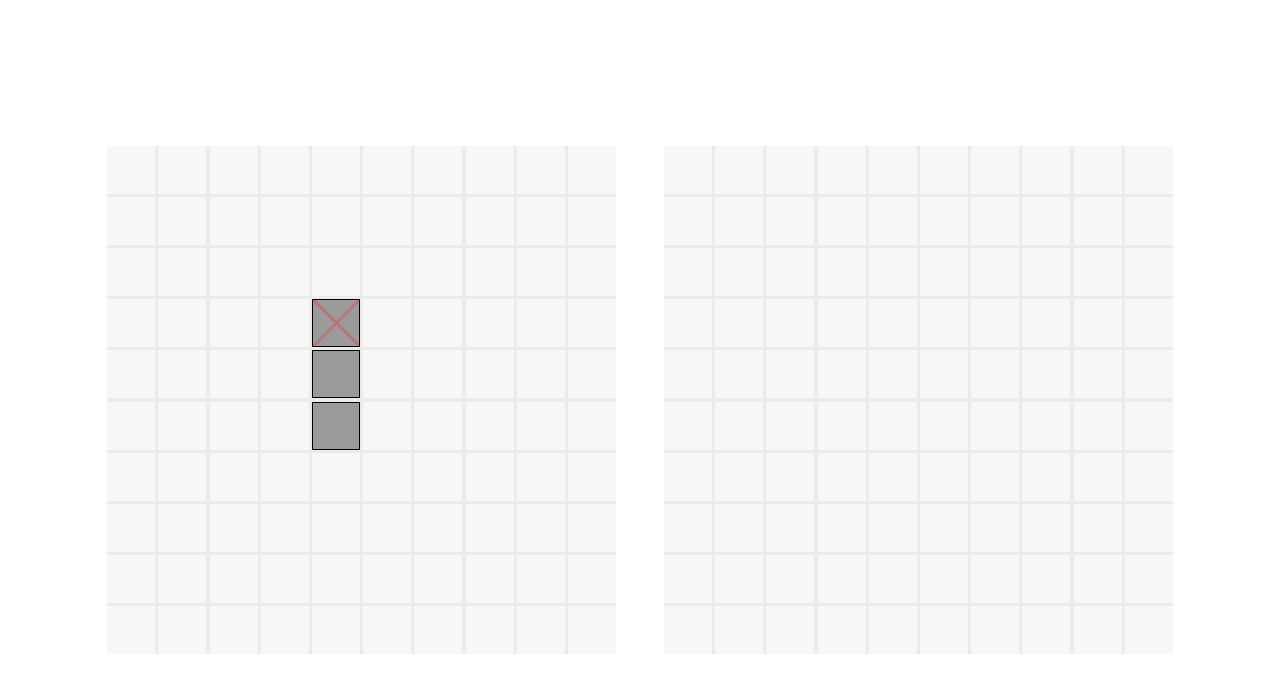
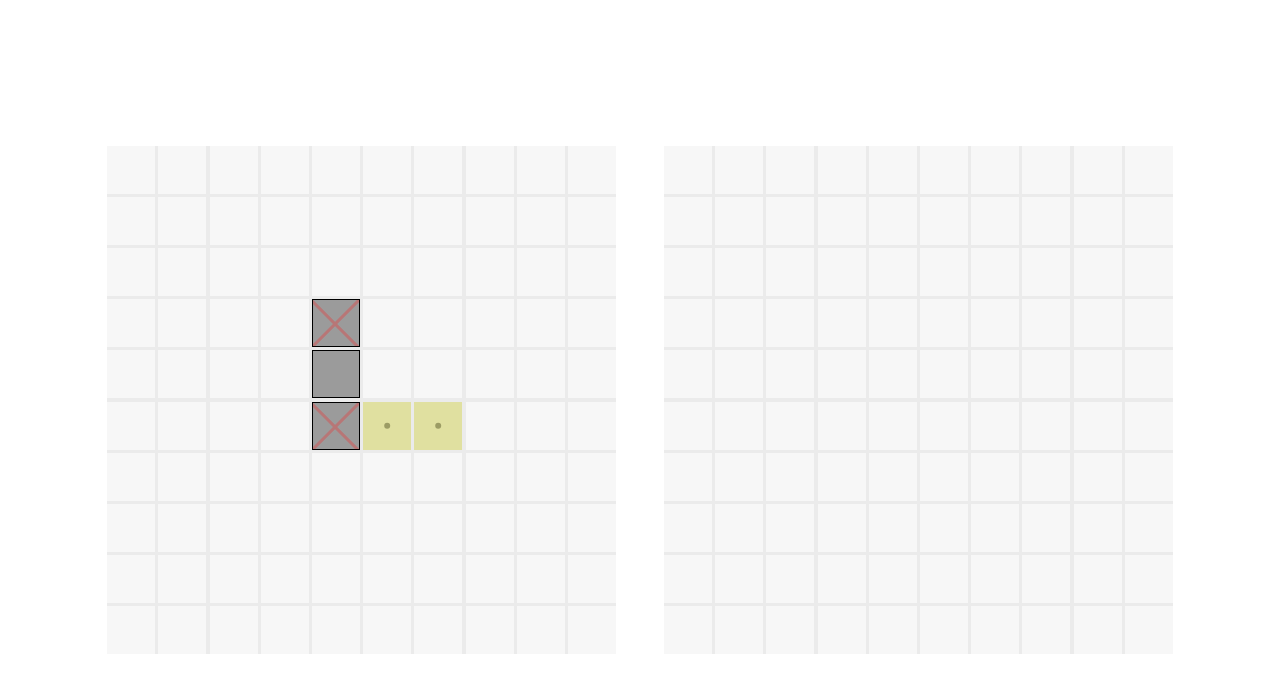
Before and after one commit to 4lokym/BattleShip, a website built with webpack: page src/index.html in a window 1280 px wide. Built offline with nearby package versions, Linux system fonts and the light colour scheme.

Commit message:
Add cell styling

```diff
--- a/src/Game.js
+++ b/src/Game.js
@@ -18,6 +18,9 @@ export const game = function(){
 
   boards[0].querySelector("#R3C4").classList.add("ship");
   boards[0].querySelector("#R3C4").classList.add("sunk");
+  boards[0].querySelector("#R5C4").classList.add("sunk");
   boards[0].querySelector("#R4C4").classList.add("ship");
   boards[0].querySelector("#R5C4").classList.add("ship");
+  boards[0].querySelector("#R5C5").classList.add("miss");
+  boards[0].querySelector("#R5C6").classList.add("miss");
 }
--- a/src/style.css
+++ b/src/style.css
@@ -16,6 +16,11 @@
   --ship-hover: rgb(172, 172, 172);
   --ship-active: rgb(204, 204, 204);
   --cross-height: calc(var(--cell)*2);
+  --miss: rgb(224, 224, 160);
+  --miss-hover: rgba(211, 211, 137, 0.63);
+  --center-right: calc((var(--cell)/2));
+  --center-top: calc(var(--cell)/2);
+  --miss-circle: rgb(156, 156, 100);
 }
 
 body {
@@ -65,9 +70,9 @@ body {
   background-color: var(--ship-hover);
 }
 
-.ship:active{
+/* .ship:active{
   background-color: var(--ship-active);
-}
+} */
 
 .sunk:after, .sunk:before{
   content: " ";
@@ -75,15 +80,36 @@ body {
   height: var(--cross-height);
   background-color: rgb(184, 118, 118);
   position: absolute;
-  right: calc((var(--cell)/2) - var(--gap));
-  top: calc(((var(--cell) + var(--gap))/2)* -1);
+  right: var(--center-right);
+  top: var(--center-top);
+
 
 }
 
 .sunk:after{
-  transform: rotate(45deg);
+  transform: translateX(50%) translateY(-50%) rotate(45deg);
 }
 
 .sunk:before{
-  transform: rotate(-45deg);
+  transform: translateX(50%) translateY(-50%) rotate(-45deg);
 }
+
+.miss{
+  background-color: var(--miss);
+}
+
+.miss:hover{
+  background-color: var(--miss-hover);
+}
+
+.miss:after{
+  transform: translateX(50%) translateY(-50%);
+  content: " ";
+  position: absolute;
+  background-color: var(--miss-circle);
+  height: calc(var(--gap)*2);
+  width: calc(var(--gap)*2);
+  top: var(--center-top);
+  right: var(--center-right);
+  border-radius: 10px;
+}
```
